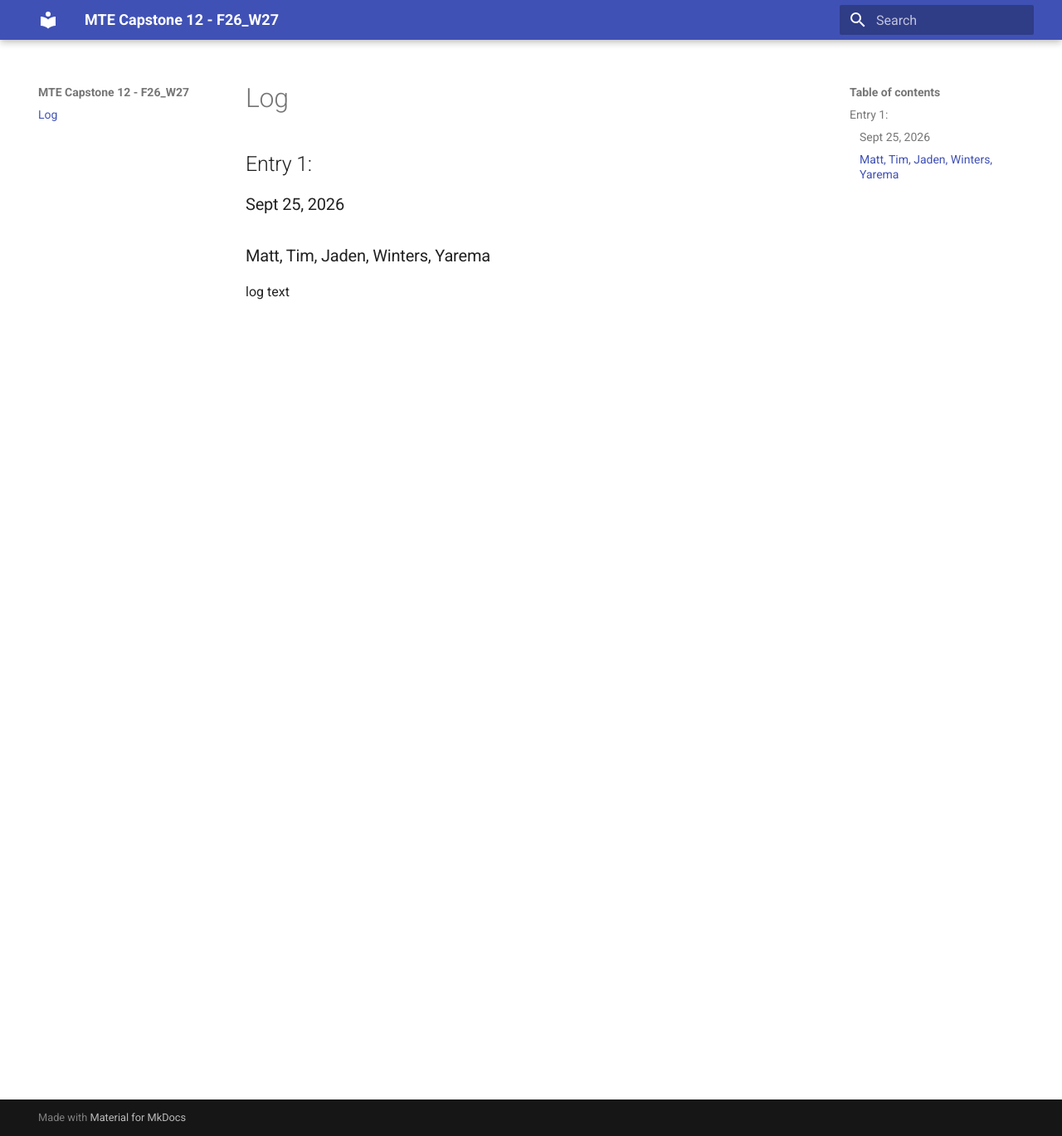
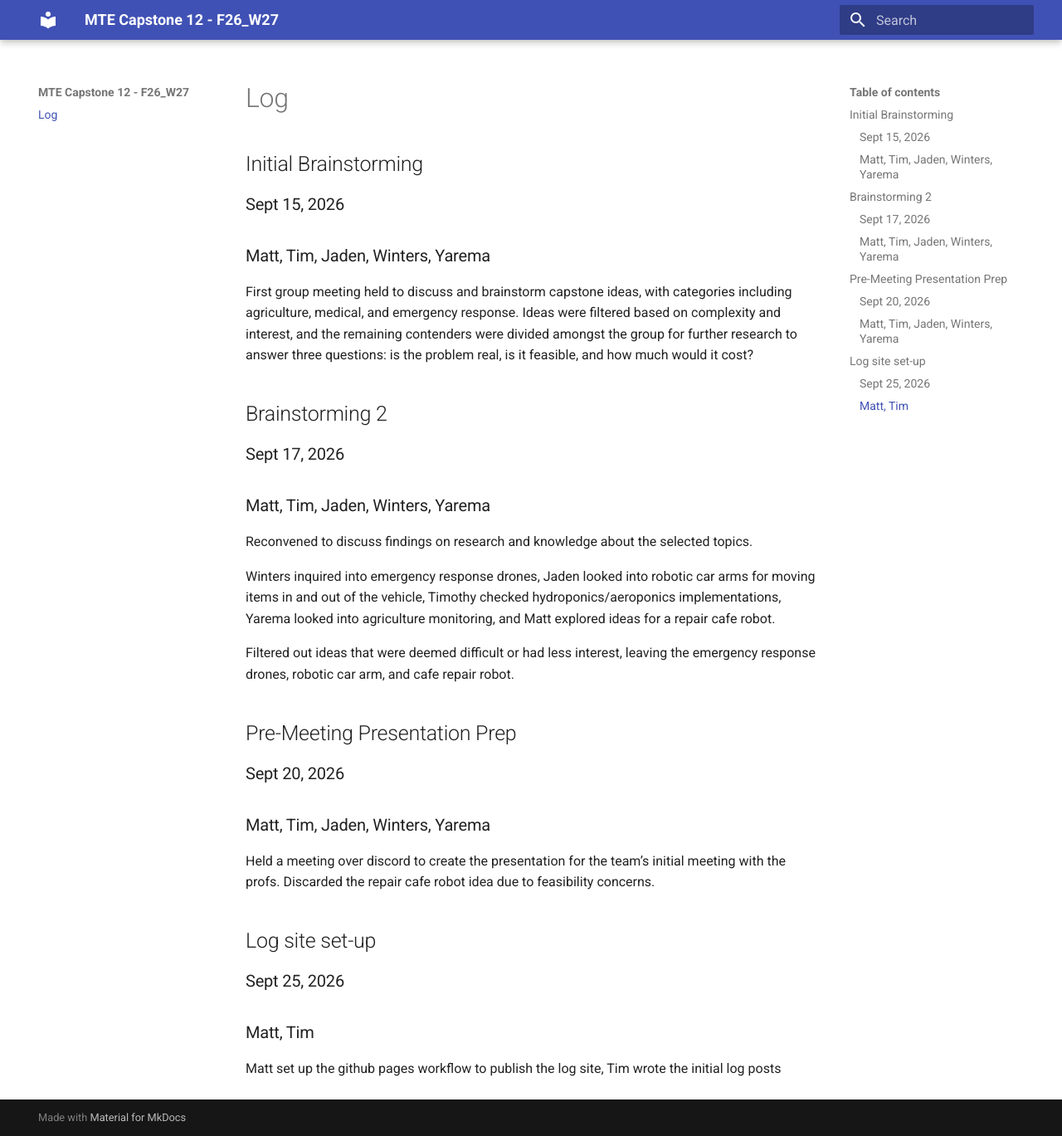
Before and after one commit to MattIsRobot/capstone12, an MkDocs documentation site: the page built from docs/index.md, in a window 1280 px wide and 1369 px high. Shown: the whole window at 83% size. Built offline with MkDocs 1.6.1 and Material for MkDocs 9.7.7, drawn with Linux system fonts in a browser that asks for light colours.

Commit message:
Initial log

```diff
--- a/docs/index.md
+++ b/docs/index.md
@@ -1,7 +1,30 @@
 # Log
 
-## Entry 1:
-### Sept 25, 2026
+## Initial Brainstorming
+### Sept 15, 2026
 ### Matt, Tim, Jaden, Winters, Yarema
 
-log text
+First group meeting held to discuss and brainstorm capstone ideas, with categories including agriculture, medical, and emergency response. Ideas were filtered based on complexity and interest, and the remaining contenders were divided amongst the group for further research to answer three questions: is the problem real, is it feasible, and how much would it cost?
+
+## Brainstorming 2
+### Sept 17, 2026
+### Matt, Tim, Jaden, Winters, Yarema
+
+Reconvened to discuss findings on research and knowledge about the selected topics.
+
+Winters inquired into emergency response drones, Jaden looked into robotic car arms for moving items in and out of the vehicle, Timothy checked hydroponics/aeroponics implementations, Yarema looked into agriculture monitoring, and Matt explored ideas for a repair cafe robot.
+
+Filtered out ideas that were deemed difficult or had less interest, leaving the emergency response drones, robotic car arm, and cafe repair robot.
+
+
+## Pre-Meeting Presentation Prep
+### Sept 20, 2026
+### Matt, Tim, Jaden, Winters, Yarema
+
+Held a meeting over discord to create the presentation for the team’s initial meeting with the profs. Discarded the repair cafe robot idea due to feasibility concerns.
+
+## Log site set-up
+### Sept 25, 2026
+### Matt, Tim
+
+Matt set up the github pages workflow to publish the log site, Tim wrote the initial log posts
```
